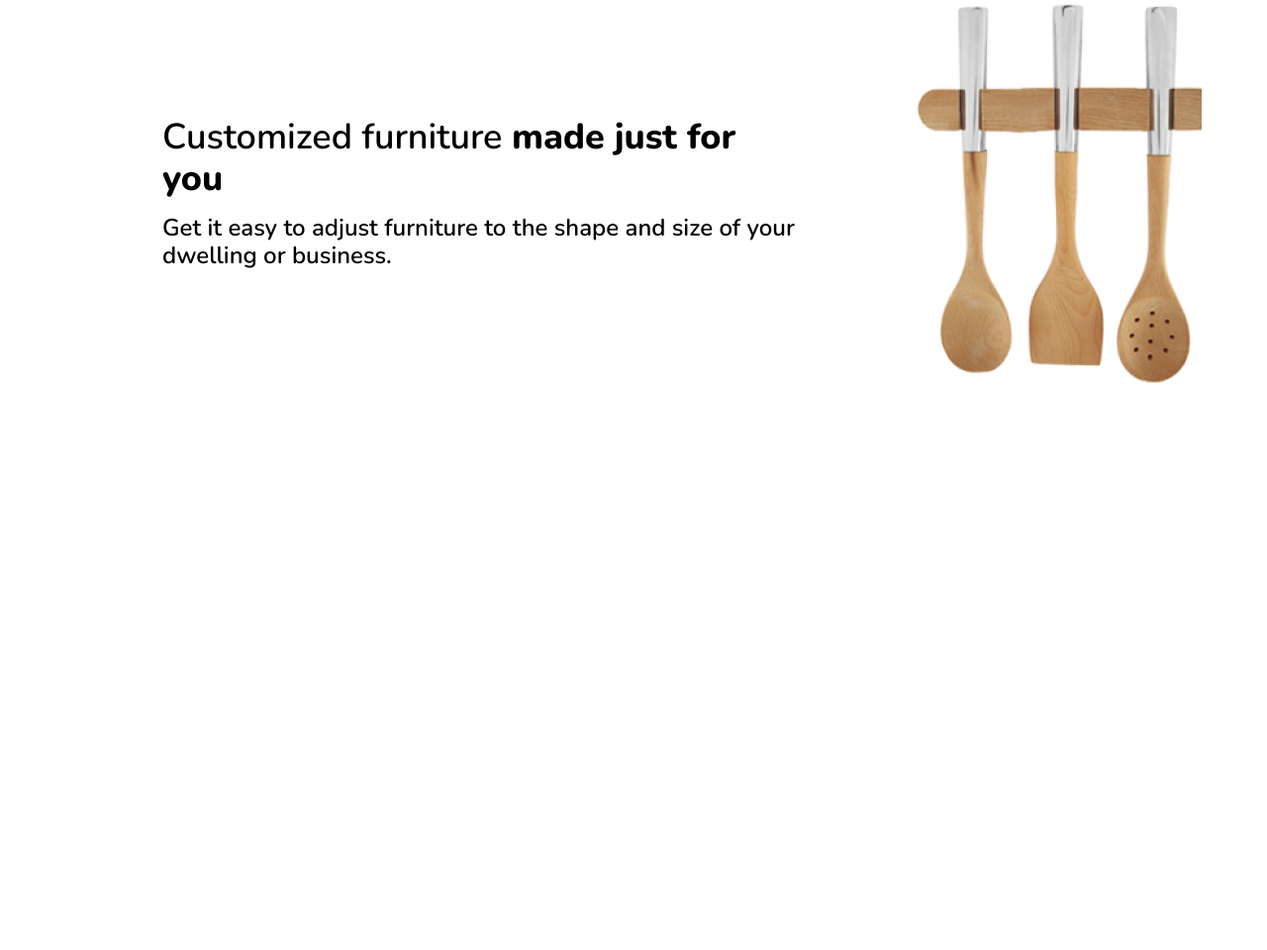
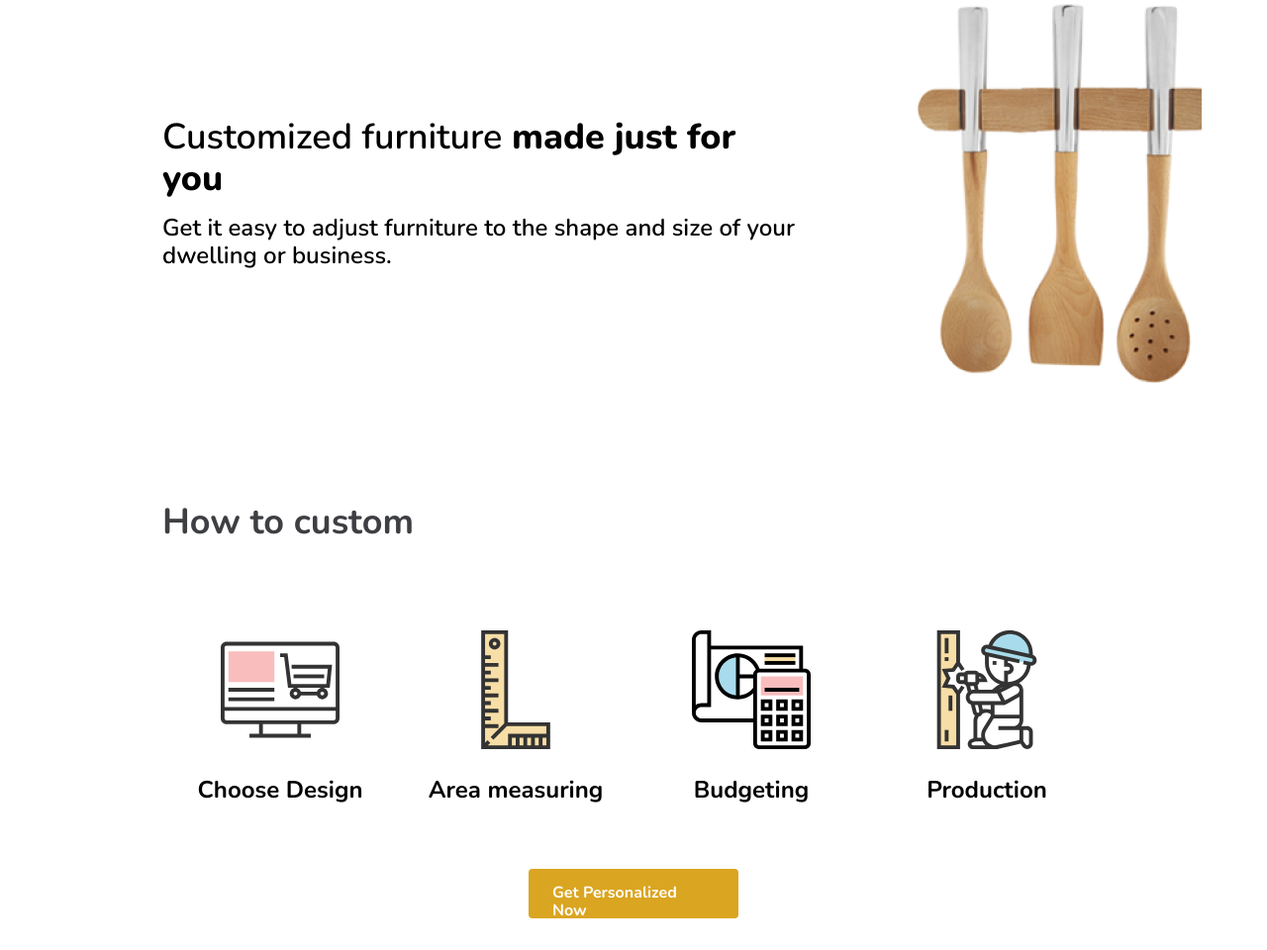
Before and after one commit to koshmar1319/Woodies, a plain HTML site: page index.html in a window 1280 px wide. Shown: the part 1475-2435 px from the top of the page at 99% size. Before the commit the page ends 1862 px from the top, so only its background shows below. Drawn offline with nearby package versions, Linux system fonts and the light colour scheme.

Commit message:
added section options

```diff
--- a/index.html
+++ b/index.html
@@ -103,9 +103,35 @@
 
       </section>
 
-      <section class="digits">
+      <section class="options">
 
+        <h2 class="options__title">How to custom</h2>
 
+        <div class="options__block">
+
+          <div class="options__item">
+            <img class="options__item_icon" src="images/icons/shop.svg">
+            <p class="options__item_title">Choose Design</p>
+          </div>
+
+          <div class="options__item">
+            <img class="options__item_icon" src="images/icons/ruler.svg">
+            <p class="options__item_title">Area measuring</p>
+          </div>
+
+          <div class="options__item">
+            <img class="options__item_icon" src="images/icons/cost.svg">
+            <p class="options__item_title">Budgeting</p>
+          </div>
+
+          <div class="options__item">
+            <img class="options__item_icon" src="images/icons/carpenter.svg">
+            <p class="options__item_title">Production</p>
+          </div>
+
+        </div>
+
+        <a class="options__btn" href="#">Get Personalized Now</a>
 
       </section>
 
--- a/styles/style.css
+++ b/styles/style.css
@@ -109,6 +109,7 @@ body{
   height: 50px;
   padding: 15px 24px;
   color: #fff;
+  border-radius: 4px;
   background-color: #DAA520;
   transition: all .12s;
 }
@@ -137,7 +138,7 @@ body{
   right: 0;
 }
 
-/*section about-us */
+/* section about-us */
 
 .about-us{
   margin-top: 144px;
@@ -239,3 +240,57 @@ body{
   height: 384px;
   margin-left: 115px;
 }
+
+/* section options */
+
+.options{
+  max-width: 952px;
+  min-height: 453px;
+  margin: 120px auto 0;
+}
+
+.options__title{
+  font-size: 36px;
+  font-weight: 700;
+  color: #3E3F43;
+  margin-top: 25px;
+}
+
+.options__block{
+  display: flex;
+  justify-content: space-between;
+  margin-top: 88px;
+}
+
+.options__item{
+  width: 238px;
+  min-height: 177px;
+  text-align: center;
+}
+
+.options__item_title{
+  font-size: 24px;
+  font-weight: 700;
+  color: #000;
+  margin-top: 24px;
+}
+
+.options__btn{
+  text-decoration: none;
+  font-size: 16px;
+  font-weight: 700;
+  width: 212px;
+  height: 50px;
+  padding: 15px 24px;
+  color: #fff;
+  background: #DAA520;
+  border-radius: 4px;
+  transition: all .12s;
+  display: block;
+  margin: 64px auto 0;
+}
+
+.options__btn:hover{
+  background-color: #e8af20;
+  box-shadow: 5px 5px 10px 0px rgba(0,0,0,0.63);
+}
```
Also changed, not shown: images/icons/carpenter.svg (added), images/icons/cost.svg (added), images/icons/ruler.svg (added), images/icons/shop.svg (added).
